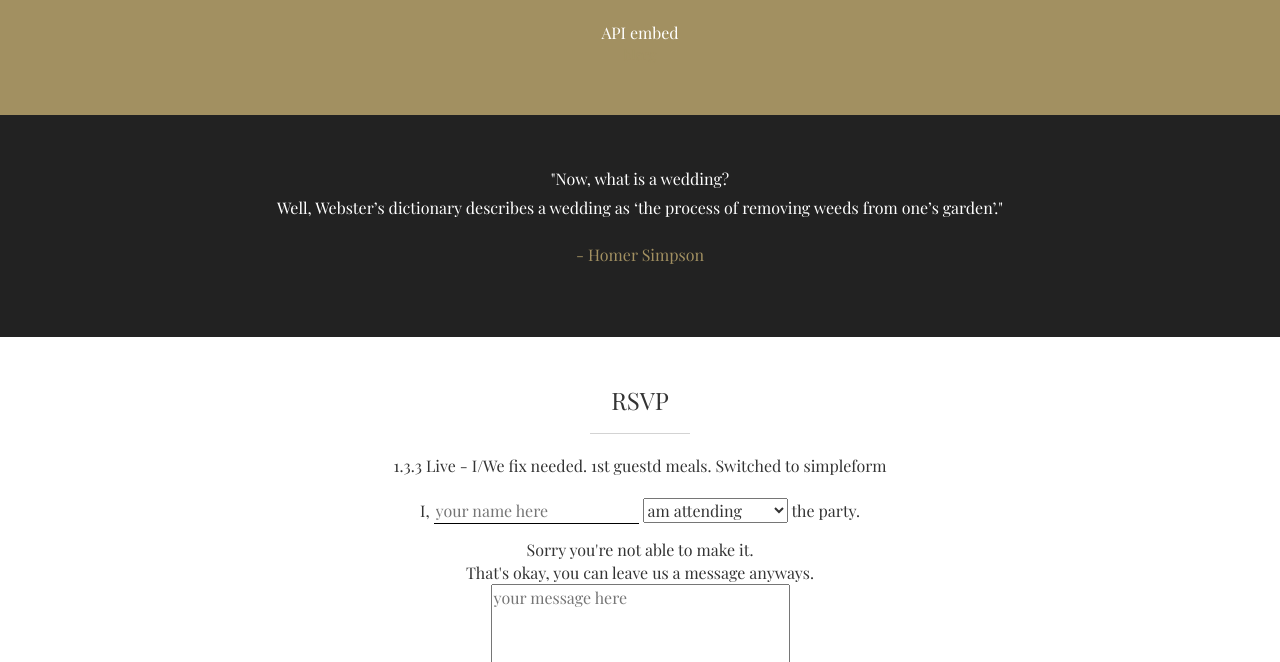
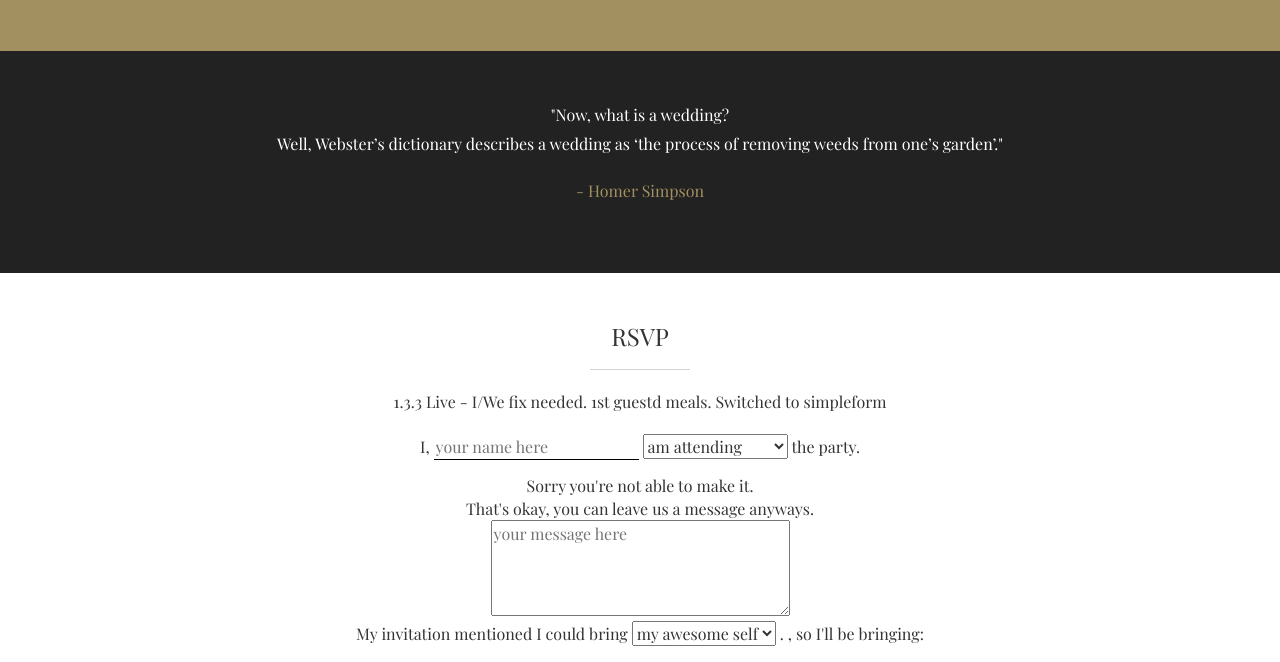
Before and after one commit to notbleh/wed-website, a Jekyll site: the page built from live.html, in a window 1280 px wide and 900 px high, scrolled down 7028 px, cut to the strip 238-900 px from the top of the window. Built offline with Jekyll 4.4.1, drawn with Linux system fonts in a browser that asks for light colours.

Commit message:
Update festivities.html

```diff
--- a/_includes/festivities.html
+++ b/_includes/festivities.html
@@ -34,13 +34,5 @@
                 </div>
             </div>
         </div>
-        <div class="row">
-            <div class="col-lg-12 text-center">
-                <div class="service-box">
-                    <p>API embed</p>
-                    <a href='https://maps.google.com/maps/embed/v1/place?q=17 Quat Quatta Ave, Ripponlea VIC 3185,&key=' + googleapi>blerg</a>
-                </div>
-            </div>
-        </div>
     </div>
 </section>
```
